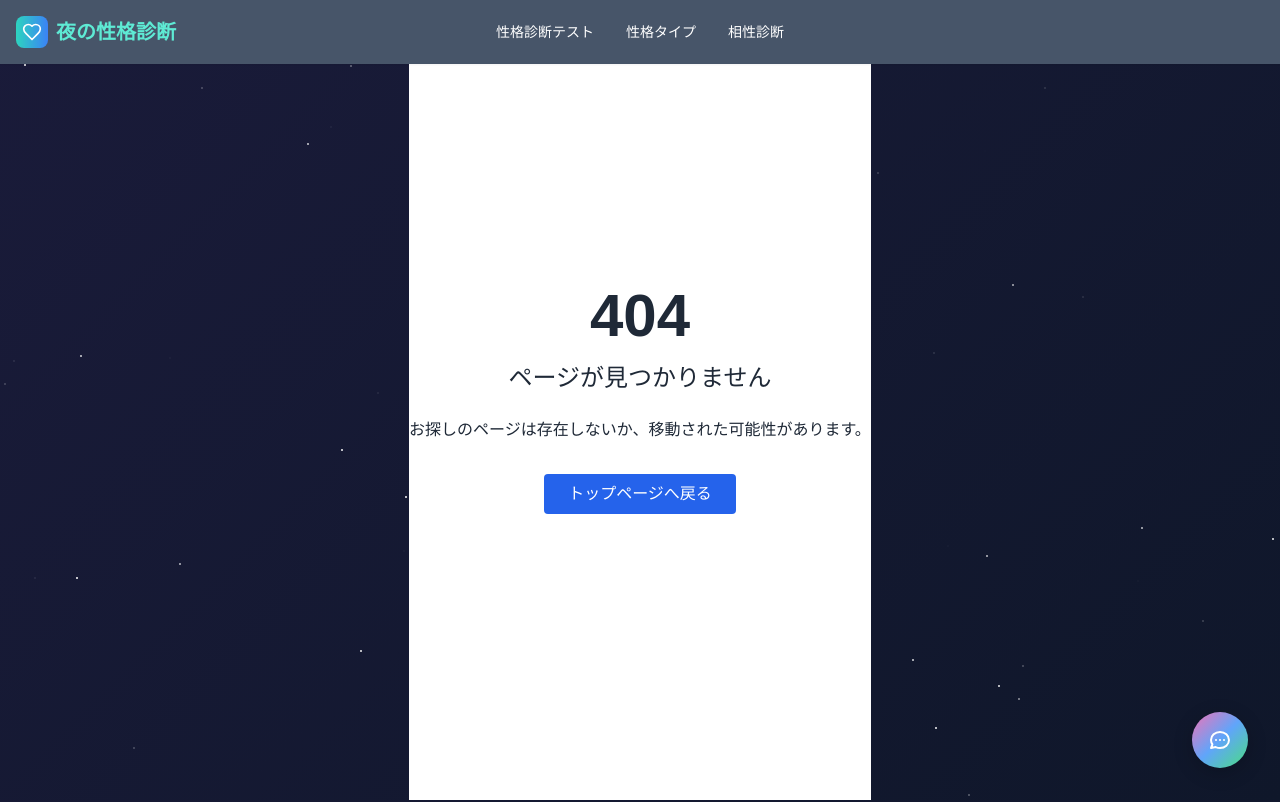
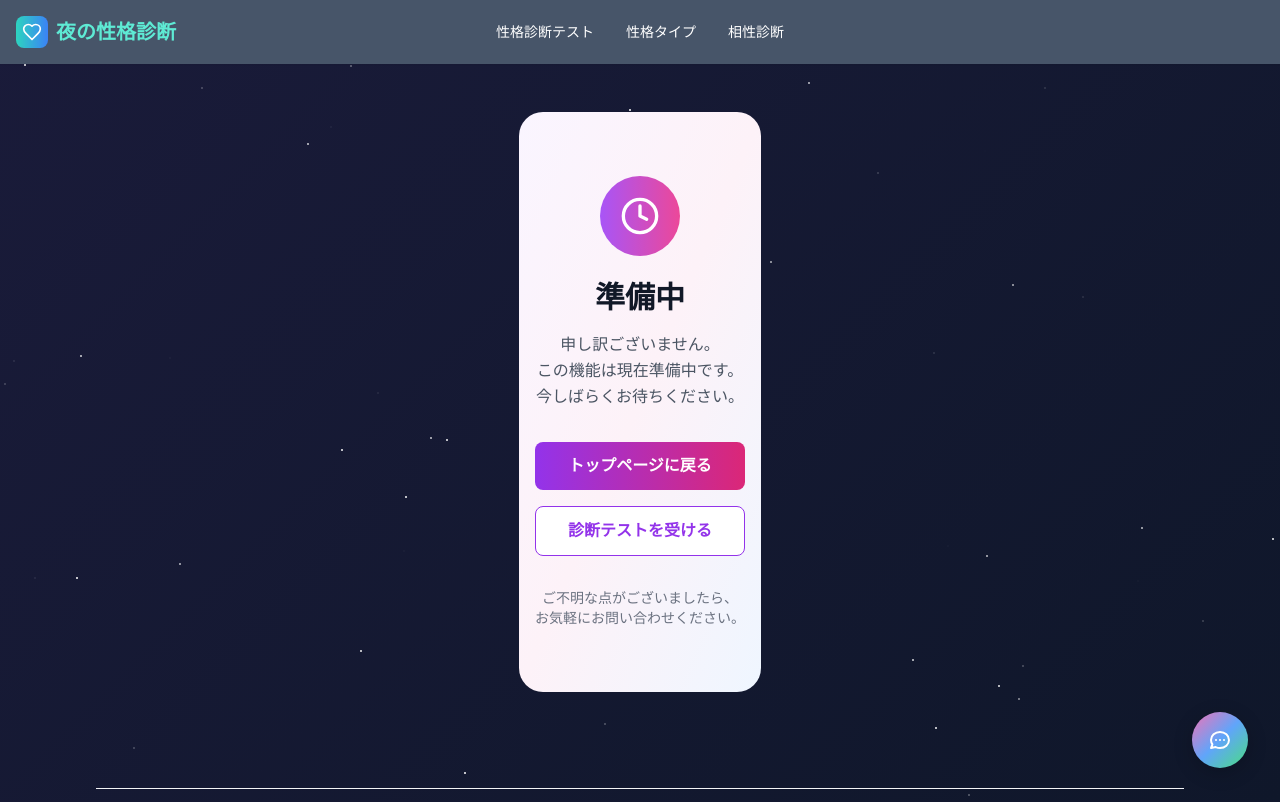
Before and after one commit to gezzzi/yoru-mbti-v2, a Next.js app: page /coming-soon in a window 1280 px wide. Before the commit this address had no page. Shown: the top 802 px of the page. Built offline with nearby package versions, Linux system fonts and the light colour scheme.

Commit message:
準備中ページの作成

```diff
--- /dev/null
+++ b/src/app/coming-soon/page.tsx
@@ -0,0 +1,58 @@
+'use client';
+
+import Link from 'next/link';
+import { ArrowLeft, Clock } from 'lucide-react';
+
+export default function ComingSoonPage() {
+  return (
+    <div className="max-w-sm sm:max-w-md md:max-w-lg lg:max-w-xl xl:max-w-2xl mx-auto">
+      <div className="h-28"></div>
+      <div className="bg-gradient-to-br from-purple-50 via-pink-50 to-blue-50 flex items-center justify-center px-4 py-16 rounded-3xl">
+      <div className="w-full text-center">
+        {/* メインコンテンツ */}
+        {/* アイコン */}
+        <div className="flex justify-center mb-6">
+          <div className="w-20 h-20 bg-gradient-to-r from-purple-500 to-pink-500 rounded-full flex items-center justify-center">
+            <Clock className="w-10 h-10 text-white" />
+          </div>
+        </div>
+
+        {/* タイトル */}
+        <h1 className="text-3xl font-bold text-gray-900 mb-4">
+          準備中
+        </h1>
+
+        {/* 説明文 */}
+        <p className="text-gray-600 mb-8 leading-relaxed">
+          申し訳ございません。<br />
+          この機能は現在準備中です。<br />
+          今しばらくお待ちください。
+        </p>
+
+        {/* アクションボタン */}
+        <div className="space-y-4">
+          <Link
+            href="/"
+            className="block w-full bg-gradient-to-r from-purple-600 to-pink-600 text-white py-3 px-6 rounded-lg font-semibold hover:from-purple-700 hover:to-pink-700 transition-all transform hover:scale-105"
+          >
+            トップページに戻る
+          </Link>
+
+          <Link
+            href="/test"
+            className="block w-full bg-white text-purple-600 py-3 px-6 rounded-lg font-semibold border border-purple-600 hover:bg-purple-50 transition-colors"
+          >
+            診断テストを受ける
+          </Link>
+        </div>
+
+        {/* フッター情報 */}
+        <div className="mt-8 text-sm text-gray-500">
+          ご不明な点がございましたら、<br />
+          お気軽にお問い合わせください。
+        </div>
+      </div>
+    </div>
+    </div>
+  );
+}
--- a/src/components/Footer.tsx
+++ b/src/components/Footer.tsx
@@ -30,25 +30,25 @@ const Footer: React.FC = () => {
               © 2025 夜の性格診断 - すべての権利を保有
             </div>
             <div className="flex space-x-6">
-              <a href="#" className="text-gray-400 hover:text-teal-300">
+              <a href="/coming-soon" className="text-gray-400 hover:text-teal-300">
                 <span className="sr-only">Discord</span>
                 <svg className="w-5 h-5" fill="currentColor" viewBox="0 0 24 24">
                   <path d="M20.317 4.37a19.791 19.791 0 0 0-4.885-1.515.074.074 0 0 0-.079.037c-.21.375-.444.864-.608 1.25a18.27 18.27 0 0 0-5.487 0 12.64 12.64 0 0 0-.617-1.25.077.077 0 0 0-.079-.037A19.736 19.736 0 0 0 3.677 4.37a.07.07 0 0 0-.032.027C.533 9.046-.32 13.58.099 18.057a.082.082 0 0 0 .031.057 19.9 19.9 0 0 0 5.993 3.03.078.078 0 0 0 .084-.028c.462-.63.874-1.295 1.226-1.994a.076.076 0 0 0-.041-.106 13.107 13.107 0 0 1-1.872-.892.077.077 0 0 1-.008-.128 10.2 10.2 0 0 0 .372-.292.074.074 0 0 1 .077-.01c3.928 1.793 8.18 1.793 12.062 0a.074.074 0 0 1 .078.01c.12.098.246.198.373.292a.077.077 0 0 1-.006.127 12.299 12.299 0 0 1-1.873.892.077.077 0 0 0-.041.107c.36.698.772 1.362 1.225 1.993a.076.076 0 0 0 .084.028 19.839 19.839 0 0 0 6.002-3.03.077.077 0 0 0 .032-.054c.5-5.177-.838-9.674-3.549-13.66a.061.061 0 0 0-.031-.03zM8.02 15.33c-1.183 0-2.157-1.085-2.157-2.419 0-1.333.956-2.419 2.157-2.419 1.21 0 2.176 1.096 2.157 2.42 0 1.333-.956 2.418-2.157 2.418zm7.975 0c-1.183 0-2.157-1.085-2.157-2.419 0-1.333.955-2.419 2.157-2.419 1.21 0 2.176 1.096 2.157 2.42 0 1.333-.946 2.418-2.157 2.418z"/>
                 </svg>
               </a>
-              <a href="#" className="text-gray-400 hover:text-teal-300">
+              <a href="/coming-soon" className="text-gray-400 hover:text-teal-300">
                 <span className="sr-only">Facebook</span>
                 <svg className="w-5 h-5" fill="currentColor" viewBox="0 0 24 24">
                   <path fillRule="evenodd" d="M22 12c0-5.523-4.477-10-10-10S2 6.477 2 12c0 4.991 3.657 9.128 8.438 9.878v-6.987h-2.54V12h2.54V9.797c0-2.506 1.492-3.89 3.777-3.89 1.094 0 2.238.195 2.238.195v2.46h-1.26c-1.243 0-1.63.771-1.63 1.562V12h2.773l-.443 2.89h-2.33v6.988C18.343 21.128 22 16.991 22 12z" clipRule="evenodd" />
                 </svg>
               </a>
-              <a href="#" className="text-gray-400 hover:text-teal-300">
+              <a href="/coming-soon" className="text-gray-400 hover:text-teal-300">
                 <span className="sr-only">Instagram</span>
                 <svg className="w-5 h-5" fill="currentColor" viewBox="0 0 24 24">
                   <path fillRule="evenodd" d="M12.017 0C5.396 0 .029 5.367.029 11.987c0 6.62 5.367 11.987 11.988 11.987s11.987-5.367 11.987-11.987C24.014 5.367 18.647.001 12.017.001zM8.449 16.988c-1.297 0-2.448-.49-3.323-1.297C4.198 14.895 3.708 13.744 3.708 12.447s.49-2.448 1.418-3.323c.928-.875 2.026-1.365 3.323-1.365s2.448.49 3.323 1.365c.875.875 1.365 2.026 1.365 3.323s-.49 2.448-1.365 3.323c-.875.875-2.026 1.365-3.323 1.365zm7.718-9.469c-.316 0-.632-.158-.79-.474-.158-.316-.105-.711.132-.948.237-.237.632-.29.948-.132.316.158.474.474.474.79 0 .553-.448 1.001-1.001 1.001-.184 0-.369-.079-.553-.237z" clipRule="evenodd" />
                 </svg>
               </a>
-              <a href="#" className="text-gray-400 hover:text-teal-300">
+              <a href="/coming-soon" className="text-gray-400 hover:text-teal-300">
                 <span className="sr-only">Twitter</span>
                 <svg className="w-5 h-5" fill="currentColor" viewBox="0 0 24 24">
                   <path d="M8.29 20.251c7.547 0 11.675-6.253 11.675-11.675 0-.178 0-.355-.012-.53A8.348 8.348 0 0022 5.92a8.19 8.19 0 01-2.357.646 4.118 4.118 0 001.804-2.27 8.224 8.224 0 01-2.605.996 4.107 4.107 0 00-6.993 3.743 11.65 11.65 0 01-8.457-4.287 4.106 4.106 0 001.27 5.477A4.072 4.072 0 012.8 9.713v.052a4.105 4.105 0 003.292 4.022 4.095 4.095 0 01-1.853.07 4.108 4.108 0 003.834 2.85A8.233 8.233 0 012 18.407a11.616 11.616 0 006.29 1.84" />
--- a/src/components/Results.tsx
+++ b/src/components/Results.tsx
@@ -364,7 +364,7 @@ const Results: React.FC<ResultsProps> = ({ result, onRestart }) => {
               {/* New Graph Design */}
               <div className="grid lg:grid-cols-2 gap-12">
                 {/* Personality Dimensions */}
-                <div className="space-y-4">
+                <div>
                     <h2 className="text-2xl font-bold text-gray-800 mb-6">性格診断結果</h2>
 
                     {dimensions.map((dimension) => (
@@ -379,30 +379,13 @@ const Results: React.FC<ResultsProps> = ({ result, onRestart }) => {
                           setSelectedDimension(dimension);
                         }}
                       >
-                        <div className="relative py-3">
-                          {/* Percentage text above the graph */}
-                          {(() => {
-                            // Determine if this is a "reverse" axis (I, S, N, H)
-                            const isReverse = dimension.resultLabel.includes('内向性') ||
-                                            dimension.resultLabel.includes('服従') ||
-                                            dimension.resultLabel.includes('安心志向') ||
-                                            dimension.resultLabel.includes('非愛着傾向') ||
-                                            dimension.resultLabel.includes('羞恥敏感');
-
-                            // For reverse axes, position text from the opposite side
-                            const textPosition = isReverse ? (100 - dimension.percentage) : dimension.percentage;
-
-                            return (
-                              <div
-                                className="absolute -top-6 transform -translate-x-1/2"
-                                style={{ left: `${textPosition}%` }}
-                              >
-                                <span className={`text-sm font-bold ${getResultColor(dimension.color)}`}>
-                                  {dimension.percentage}% {dimension.resultLabel}
-                                </span>
-                              </div>
-                            );
-                          })()}
+                        <div className="relative py-1">
+                          {/* Percentage text above the graph - centered */}
+                          <div className="text-center mb-2">
+                            <span className={`text-sm font-bold ${getResultColor(dimension.color)}`}>
+                              {dimension.percentage}% {dimension.resultLabel}
+                            </span>
+                          </div>
 
                           <div className={`w-full ${getBackgroundColor(dimension.color)} rounded-full h-4 overflow-hidden relative transition-all duration-200 ${hoveredDimension?.id === dimension.id ? 'shadow-lg' : ''}`}>
                             <div className="absolute inset-0 bg-white/20"></div>
```
Also changed, not shown: 1 other file (tests, documents, lock files or other folders).
